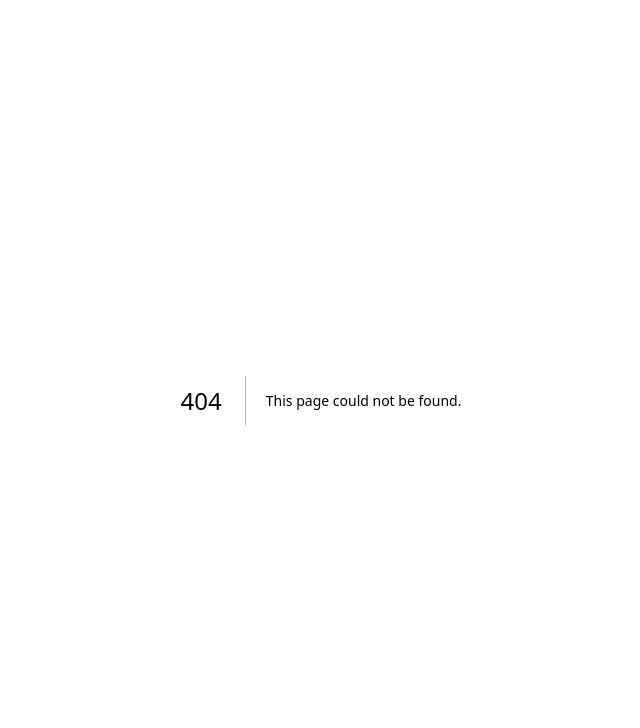
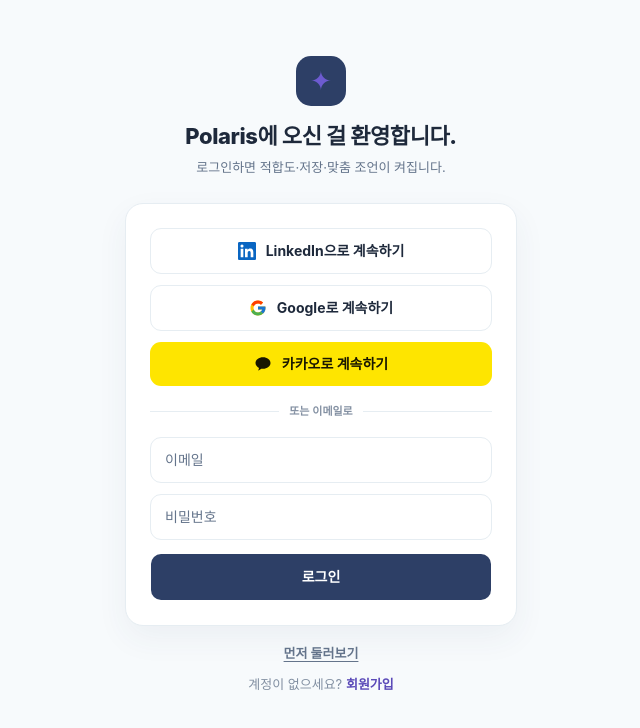
Before and after one commit to UN-GOGO/Frontend, a Next.js app: page /login in a window 1280 px wide. Before the commit this address had no page. Shown: the top 728 px of the page, without its empty margins (319-959 px from the left). Built offline with nearby package versions, Linux system fonts and the light colour scheme; a web font is replaced by a local one.

Commit message:
feat(login): 이메일·소셜 로그인 페이지 구현
- 이메일/비밀번호 로그인 (react-hook-form + zod 검증)
- 소셜 로그인 (LinkedIn·Google·Kakao OAuth)
- 로그인 성공 시 메인 이동, 실패 시 에러 메시지 노출

```diff
--- /dev/null
+++ b/src/app/(auth)/login/page.tsx
@@ -0,0 +1,198 @@
+"use client";
+
+import Link from "next/link";
+import { useRouter } from "next/navigation";
+import { useForm } from "react-hook-form";
+import { zodResolver } from "@hookform/resolvers/zod";
+
+import { Button } from "@/components/ui/button";
+import { Input } from "@/components/ui/input";
+import { SocialButton } from "@/components/ui/social-button";
+import {
+  GoogleIcon,
+  KakaoIcon,
+  LinkedInIcon,
+} from "@/components/ui/social-icons";
+import { createClient } from "@/lib/supabase/client";
+import { signInWithProvider, type OAuthProvider } from "@/lib/supabase/oauth";
+import { loginSchema, type LoginValues } from "@/lib/validations/auth";
+
+export default function LoginPage() {
+  const router = useRouter();
+
+  const {
+    register,
+    handleSubmit,
+    setError,
+    formState: { errors, isSubmitting },
+  } = useForm<LoginValues>({
+    resolver: zodResolver(loginSchema),
+    mode: "onTouched",
+    defaultValues: { email: "", password: "" },
+  });
+
+  const onSocial = async (provider: OAuthProvider) => {
+    const error = await signInWithProvider(provider, "/");
+    if (error) {
+      setError("root", {
+        message: "소셜 로그인에 실패했어요. 잠시 후 다시 시도해 주세요.",
+      });
+    }
+  };
+
+  const onSubmit = async (values: LoginValues) => {
+    const supabase = createClient();
+    const { error } = await supabase.auth.signInWithPassword({
+      email: values.email.trim(),
+      password: values.password,
+    });
+
+    if (error) {
+      setError("password", {
+        message: "이메일 또는 비밀번호가 올바르지 않아요.",
+      });
+      return;
+    }
+
+    router.push("/");
+  };
+
+  return (
+    <div className="bg-background flex flex-1 flex-col overflow-y-auto">
+      {/* 중앙 정렬 영역 */}
+      <div className="flex flex-1 items-center justify-center px-5 pt-1.5 pb-14">
+        <div className="w-full max-w-[392px]">
+          {/* 로고 + 환영 문구 */}
+          <div className="mb-[26px] flex flex-col items-center gap-3.5">
+            <div className="bg-primary text-point flex size-[50px] items-center justify-center rounded-[15px] text-[26px]">
+              ✦
+            </div>
+            <div className="text-center">
+              <h1 className="text-foreground text-[22px] font-extrabold tracking-[-0.4px]">
+                Polaris에 오신 걸 환영합니다.
+              </h1>
+              <p className="text-muted-foreground mt-[5px] text-[13px]">
+                로그인하면 적합도·저장·맞춤 조언이 켜집니다.
+              </p>
+            </div>
+          </div>
+
+          {/* 로그인 카드 */}
+          <form
+            onSubmit={handleSubmit(onSubmit)}
+            noValidate
+            className="border-border bg-card flex flex-col gap-[11px] rounded-[18px] border p-6 shadow-[0_12px_32px_rgba(45,63,102,0.06)]"
+          >
+            {/* LinkedIn */}
+            <SocialButton
+              onClick={() => onSocial("linkedin")}
+              icon={<LinkedInIcon />}
+            >
+              LinkedIn으로 계속하기
+            </SocialButton>
+
+            {/* Google */}
+            <SocialButton
+              onClick={() => onSocial("google")}
+              icon={<GoogleIcon />}
+            >
+              Google로 계속하기
+            </SocialButton>
+
+            {/* Kakao */}
+            <SocialButton
+              variant="kakao"
+              onClick={() => onSocial("kakao")}
+              icon={<KakaoIcon />}
+            >
+              카카오로 계속하기
+            </SocialButton>
+
+            {errors.root && (
+              <span className="text-destructive text-xs" role="alert">
+                {errors.root.message}
+              </span>
+            )}
+
+            {/* 구분선 */}
+            <div className="my-1.5 flex items-center gap-2.5">
+              <div className="bg-border h-px flex-1" />
+              <span className="text-muted-foreground/80 text-[11px] font-semibold">
+                또는 이메일로
+              </span>
+              <div className="bg-border h-px flex-1" />
+            </div>
+
+            {/* 이메일 */}
+            <div className="flex flex-col gap-1.5">
+              <label htmlFor="email" className="sr-only">
+                이메일
+              </label>
+              <Input
+                id="email"
+                type="email"
+                placeholder="이메일"
+                autoComplete="email"
+                aria-invalid={!!errors.email}
+                {...register("email")}
+              />
+              {errors.email && (
+                <span className="text-destructive text-xs" role="alert">
+                  {errors.email.message}
+                </span>
+              )}
+            </div>
+
+            {/* 비밀번호 */}
+            <div className="flex flex-col gap-1.5">
+              <label htmlFor="password" className="sr-only">
+                비밀번호
+              </label>
+              <Input
+                id="password"
+                type="password"
+                placeholder="비밀번호"
+                autoComplete="current-password"
+                aria-invalid={!!errors.password}
+                {...register("password")}
+              />
+              {errors.password && (
+                <span className="text-destructive text-xs" role="alert">
+                  {errors.password.message}
+                </span>
+              )}
+            </div>
+
+            {/* 로그인 CTA */}
+            <Button
+              type="submit"
+              disabled={isSubmitting}
+              className="mt-0.5 h-auto w-full gap-2 rounded-[11px] p-[13px] font-extrabold hover:bg-[#243152] disabled:cursor-not-allowed disabled:bg-[#AEB6C7] disabled:opacity-100"
+            >
+              {isSubmitting && (
+                <span className="size-[15px] animate-spin rounded-full border-2 border-white/40 border-t-white" />
+              )}
+              {isSubmitting ? "로그인 중…" : "로그인"}
+            </Button>
+          </form>
+
+          {/* 둘러보기 / 회원가입 */}
+          <div className="mt-[18px] flex flex-col items-center gap-3">
+            <Link
+              href="/chat"
+              className="text-muted-foreground text-[13px] font-bold underline underline-offset-[3px]"
+            >
+              먼저 둘러보기
+            </Link>
+            <p className="text-muted-foreground/80 text-[13px]">
+              계정이 없으세요?{" "}
+              <Link href="/signup" className="text-point-hover font-extrabold">
+                회원가입
+              </Link>
+            </p>
+          </div>
+        </div>
+      </div>
+    </div>
+  );
+}
```
